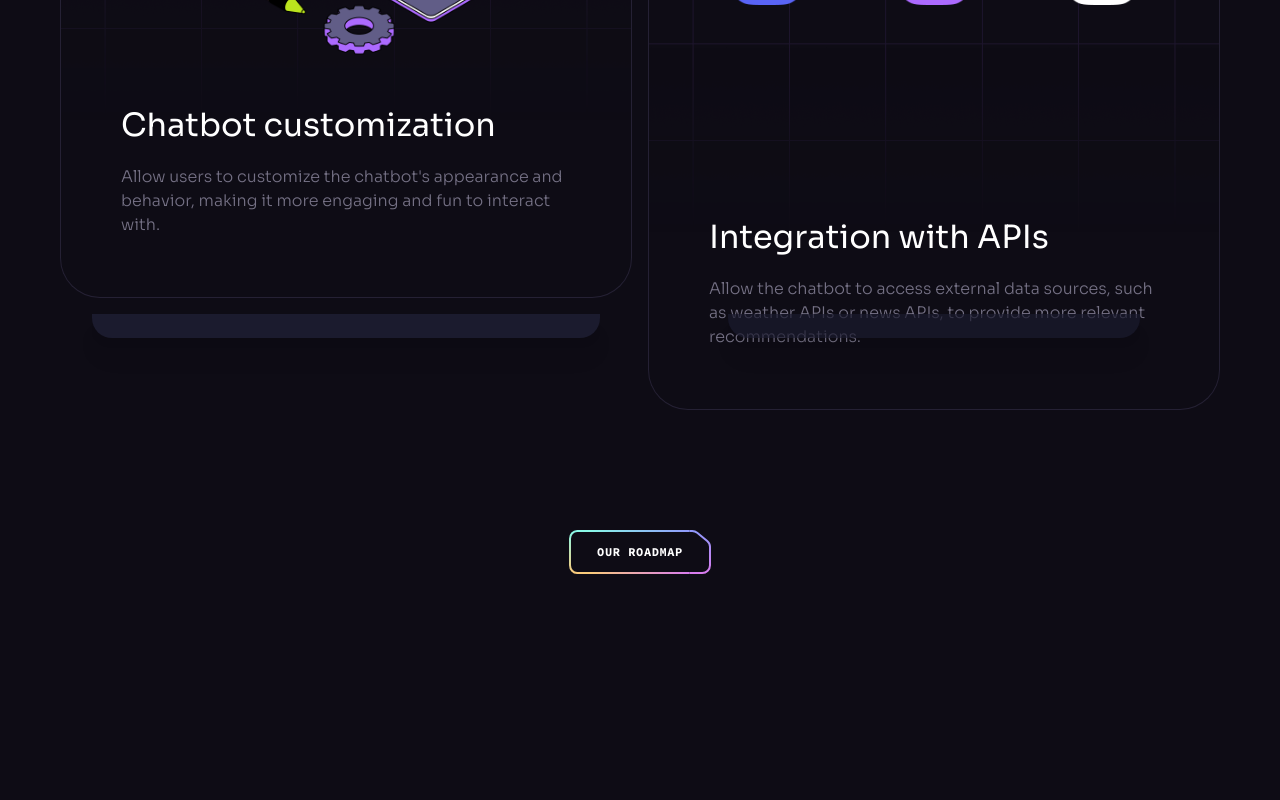
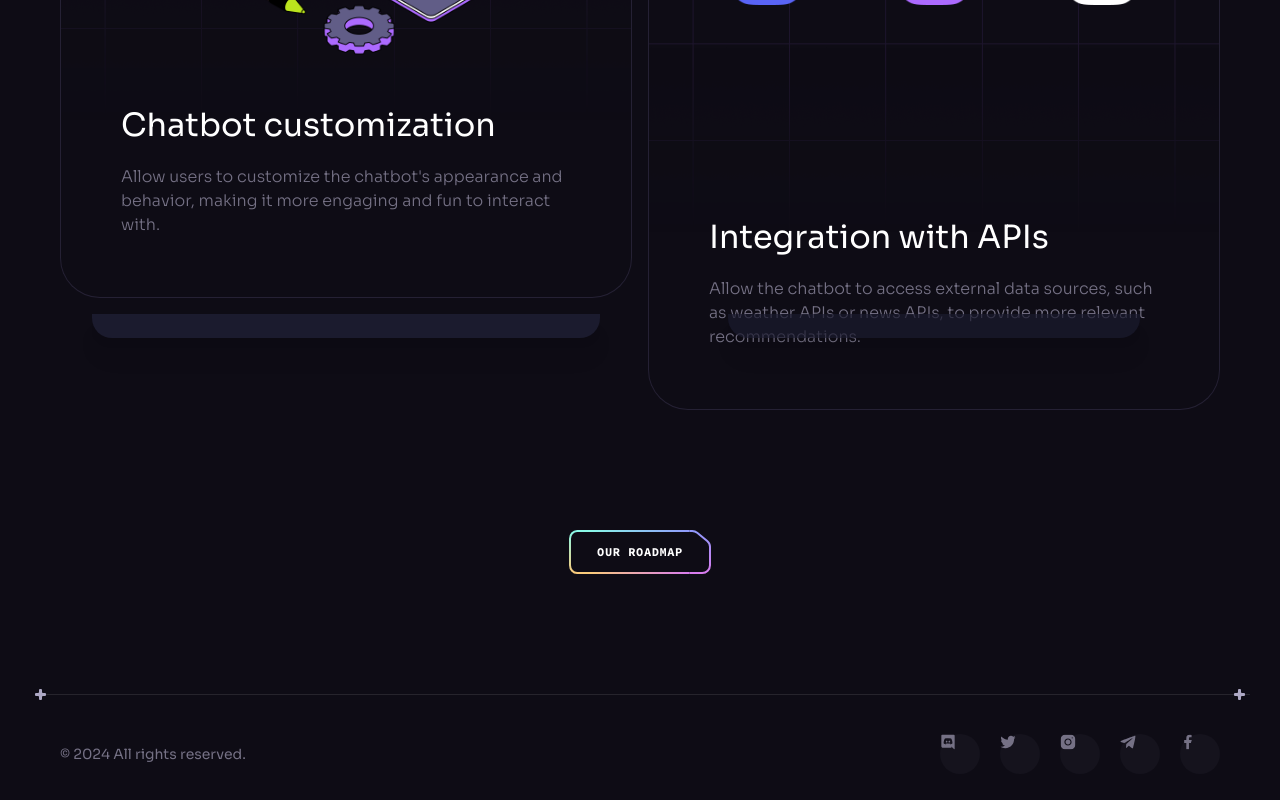
Before and after one commit to MariaAbba/brainwave, a React (Vite) app: page / in a window 1280 px wide. Shown: the part 8695-9495 px from the top of the page. Before the commit the page ends 9389 px from the top, so only its background shows below. Built offline with nearby package versions, Linux system fonts and the light colour scheme.

Commit message:
Finished

```diff
--- a/src/App.jsx
+++ b/src/App.jsx
@@ -2,6 +2,7 @@
 import Benefits from "./components/Benefits";
 import Button from "./components/Button";
 import Collaboration from "./components/Collaboration";
+import Footer from "./components/Footer";
 import Header from "./components/Header";
 import Hero from "./components/Hero";
 import Pricing from "./components/Pricing";
@@ -19,6 +20,7 @@
         <Services />
         <Pricing  />
         <Roadmap />
+        <Footer />
       </div>
 
       <ButtonGradient />
--- /dev/null
+++ b/src/components/Footer.jsx
@@ -0,0 +1,31 @@
+import React from "react";
+import Section from "./Section";
+import { socials } from "../constants";
+
+const Footer = () => {
+  return (
+    <Section crosses className="!px-0 !py-10">
+      <div className="container flex sm:justify-between justify-center items-center gap-10 max-sm:flex-col">
+        <p className="caption text-n-4 block">
+          {" "}
+          © {new Date().getFullYear()} All rights reserved.{" "}
+        </p>
+
+        <ul className="flex gap-5 flex-wrap">
+          {socials.map((item) => (
+            <a
+              key={item.id}
+              href={item.url}
+              target="_blank"
+              className="items-center justify-center w-10 h-10 bg-n-7 rounded-full transition-colors hover:bg-n-6"
+            >
+              <img src={item.iconUrl} alt={item.title} width={16} height={16} />
+            </a>
+          ))}
+        </ul>
+      </div>
+    </Section>
+  );
+};
+
+export default Footer;
--- a/src/components/Hero.jsx
+++ b/src/components/Hero.jsx
@@ -61,7 +61,7 @@
                 <ScrollParallax isAbsolutelyPositioned>
                   <ul className="hidden absolute -left-[5.5rem] bottom-[7.5rem] px-1 py-1 bg-n-9/40 backdrop-blur border border-n-1/10 rounded-2xl xl:flex">
                     {heroIcons.map((icon, index) => (
-                      <li className="p-5 key={index}">
+                      <li className="p-5" key={index}>
                         <img src={icon} width={24} height={25} alt={icon} />
                       </li>
                     ))}
@@ -78,7 +78,7 @@
             </div>
             <Gradient />
           </div>
-          <div className="absolute -top-[54%] left-1/2 w-[234%] -translate-x-1/2 md:-top-[46% md:w-[138%] lg:-top-[104%]">
+          <div className="absolute -top-[54%] left-1/2 w-[234%] -translate-x-1/2 md:-top-[46%] md:w-[138%] lg:-top-[104%]">
             <img
               src={heroBackground}
               className="w-full"
```
